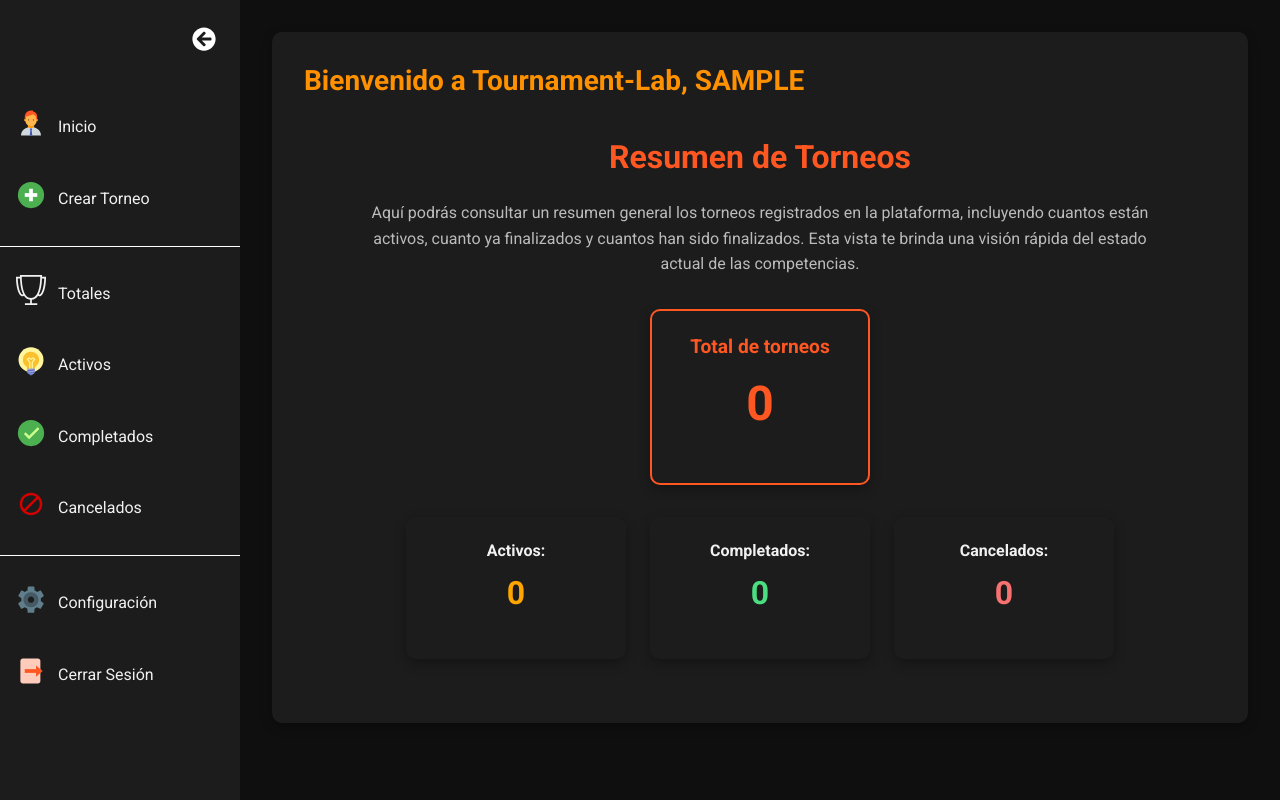
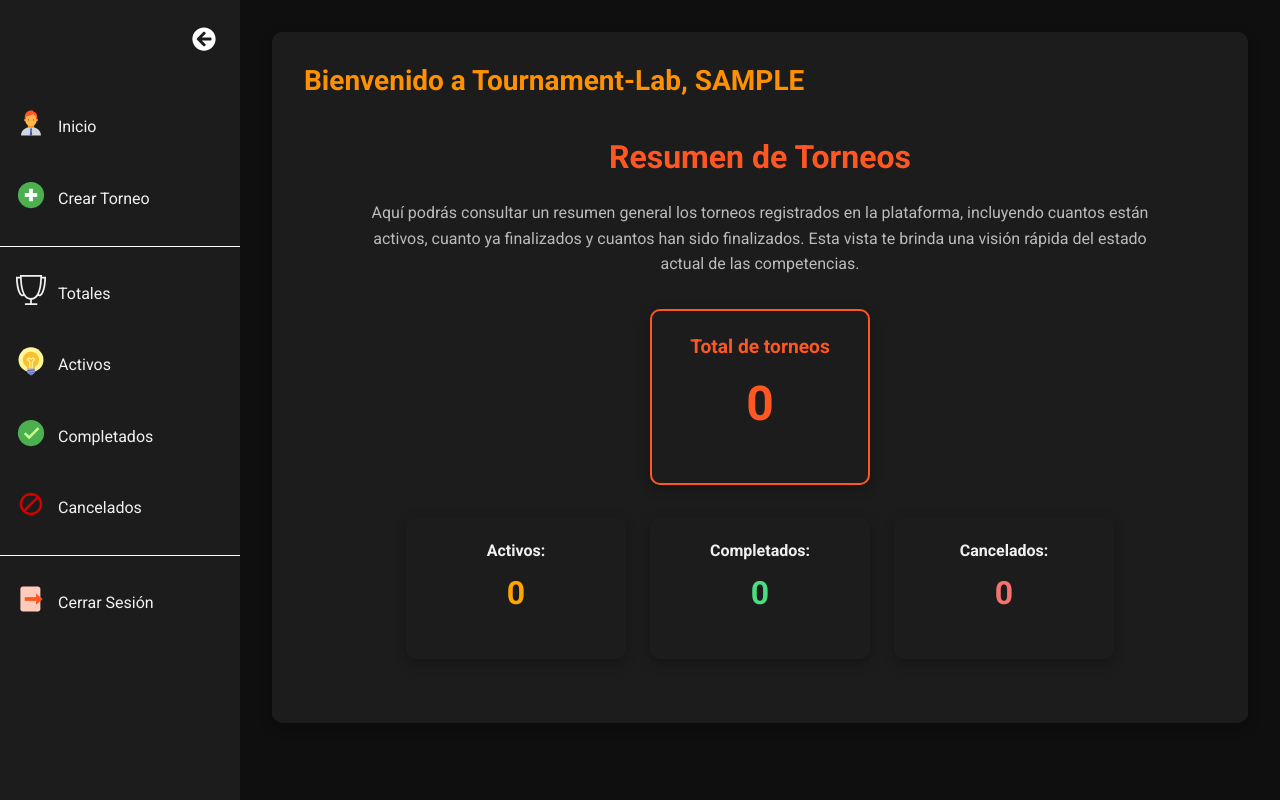
Before and after one commit to EdgarGmz/tournament-lab, a React (Vite) app in the folder front/: page /dashboard in a window 1280 px wide. Built offline with nearby package versions, Linux system fonts and the light colour scheme; no server answers; sample sign-in values are in the browser's storage.

Commit message:
Se elimina seccion de 'Ajustes'

```diff
--- a/front/src/constants/constanst.js
+++ b/front/src/constants/constanst.js
@@ -1,5 +1,5 @@
 // COMPONENTS
-import { FcCancel, FcExport, FcIdea, FcManager, FcOk, FcPlus, FcSettings } from "react-icons/fc";
+import { FcCancel, FcExport, FcIdea, FcManager, FcOk, FcPlus } from "react-icons/fc";
 import { TfiCup } from "react-icons/tfi";
 
 const tournamentBase = (overrides) => ({
@@ -415,15 +415,10 @@ export const navSections = [
   {
     items: [
       {
-        icon: FcSettings,
-        name: "Configuración",
-        section: "configuracion",
-      },
-      {
         icon: FcExport,
         name: "Cerrar Sesión",
         logout: true,
-      },
+      }
     ],
   },
 ];
```
